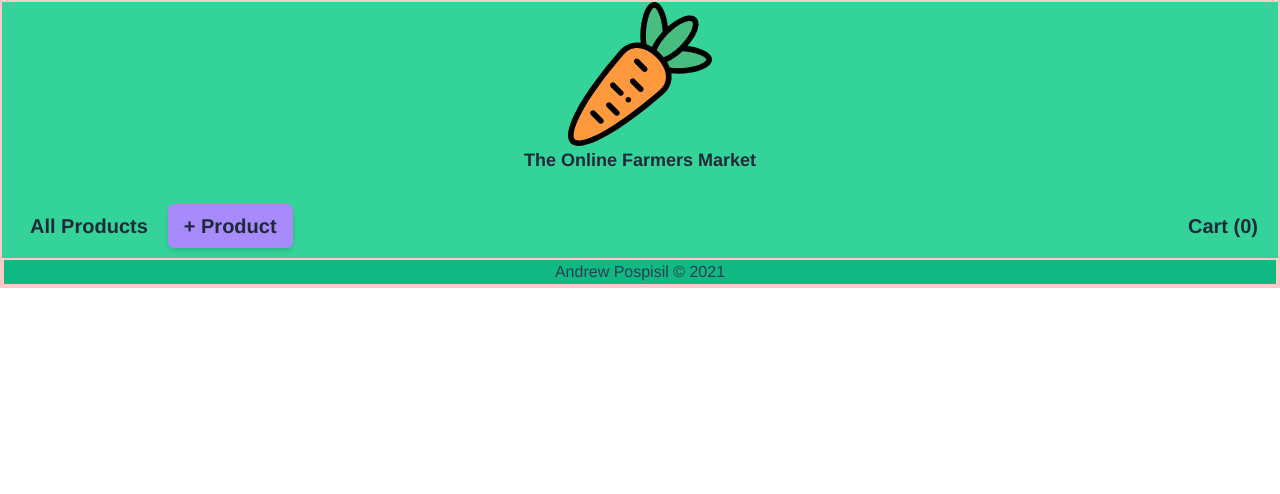
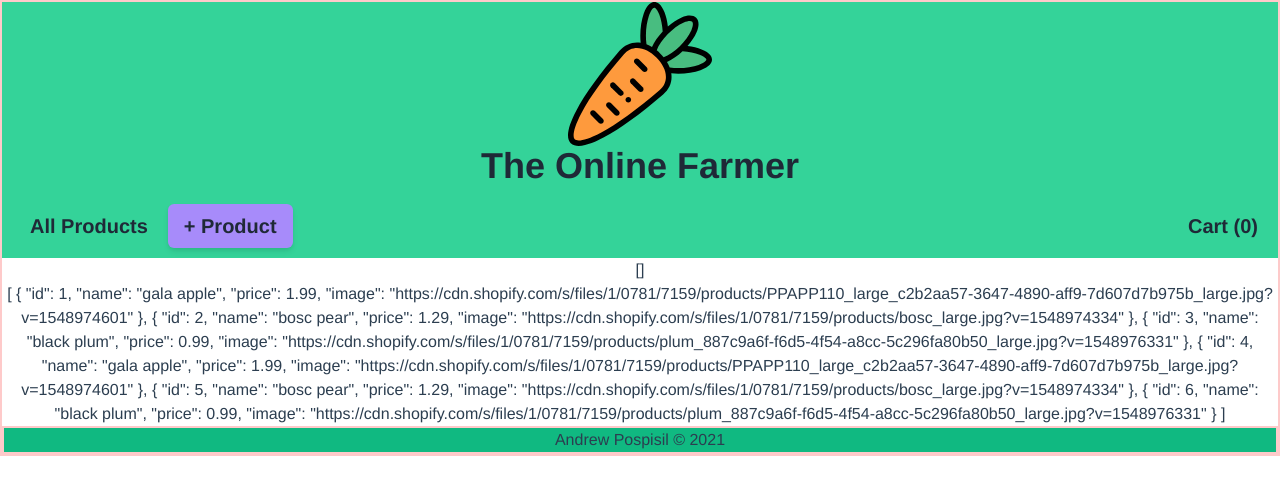
Before and after one commit to anpospisil/online-farmers-market-vue, a Vue app: page /cart in a window 1280 px wide. Shown: the top 494 px of the page. Built offline with nearby package versions, Linux system fonts and the light colour scheme.

Commit message:
fixed styling for edit product

```diff
--- a/src/components/Header.vue
+++ b/src/components/Header.vue
@@ -2,7 +2,7 @@
   <div class="header mx-auto h-48 bg-green-400">
     <!-- Stand in for vue-router-->
     <img class="w-36 mx-auto" src="../assets/carrot.svg" />
-    <div class="company text-lg text-gray-800 font-bold">The Online Farmers Market</div>
+    <div class="company text-4xl text-gray-800 font-bold">The Online Farmer</div>
   </div>
 </template>
 
--- a/src/components/Navbar.vue
+++ b/src/components/Navbar.vue
@@ -5,7 +5,7 @@
     <li class="sm:inline-block float-left p-2 "><router-link class="p-3 hover:text-white" to="/">All Products</router-link></li>
     <li class="sm:inline-block float-left p-2 bg-purple-400 rounded-md shadow-md"><router-link class="p-2 hover:text-white" to="/add-new-product">+ Product</router-link></li>
     </ul>
-  <li class="p-2 font-bold sm:self-center text-xl text-gray-800 border-t sm:border-none sm:inline-block float-right"><router-link class="p-3 hover:text-white" to="/cart">Cart ({{cartContent.length}})</router-link></li>
+  <li class="p-2 font-bold sm:self-center text-xl text-gray-800 border-t sm:border-none sm:inline-block float-right"><router-link class="p-3 hover:text-white" to="/cart">Cart ({{cartContent}})</router-link></li>
   </div>
 </template>
 
@@ -20,7 +20,7 @@ export default {
   },
    computed: {
       cartContent() {
-          return this.$store.getters.getCartItems
+          return this.$store.getters.getNumberOfCartItems
       }
   },
 }
--- a/src/pages/Cart.vue
+++ b/src/pages/Cart.vue
@@ -1,6 +1,9 @@
 <template>
   <div class="cart">
-    <p></p>
+    <div>
+     <div>{{cart}}</div>
+     <div>{{products}}</div>
+    </div>
   </div>
 </template>
 
@@ -12,13 +15,17 @@ export default {
   props: {
 
   },
+  methods:{
+
+  },
   data() {
     return {
-      cart: []
+      cart: [],
     }
   },
   mounted() {
     this.products = this.$store.getters.getProducts
+    this.cart = this.$store.getters.getCartItemIds
   }
 }
 </script>
--- a/src/store/index.js
+++ b/src/store/index.js
@@ -87,8 +87,11 @@ export const store = new Vuex.Store({
     },
     getProduct: (state) => id => state.products.find((product) => product.id === id),
 
-    getCartItems: (state) => {
-      return state.cart;
+    getCartItemIds: (state) => {
+      return state.cart
+    },
+    getNumberOfCartItems: (state) => {
+      return state.cart.length
     },
   },
 });
```
